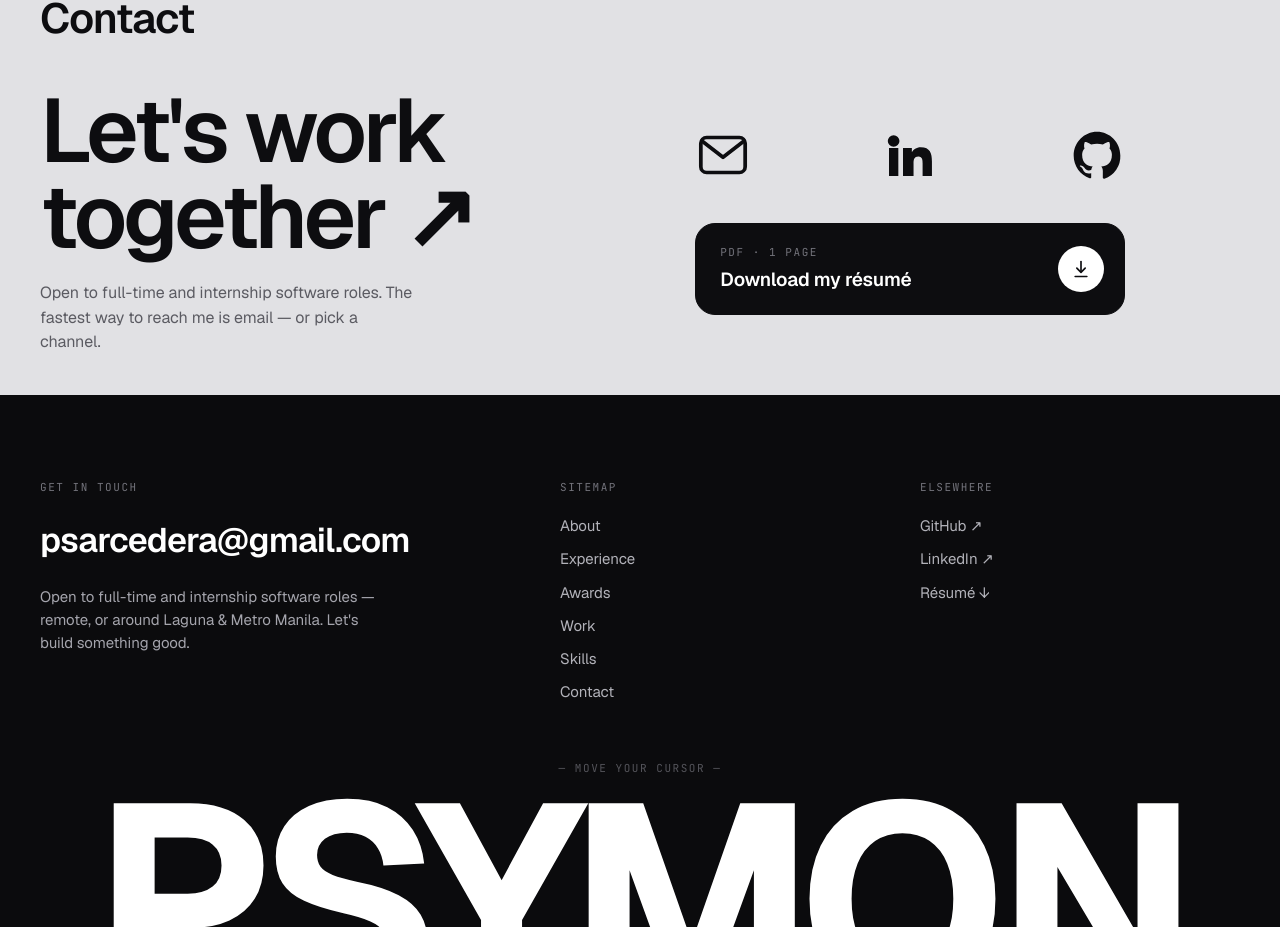
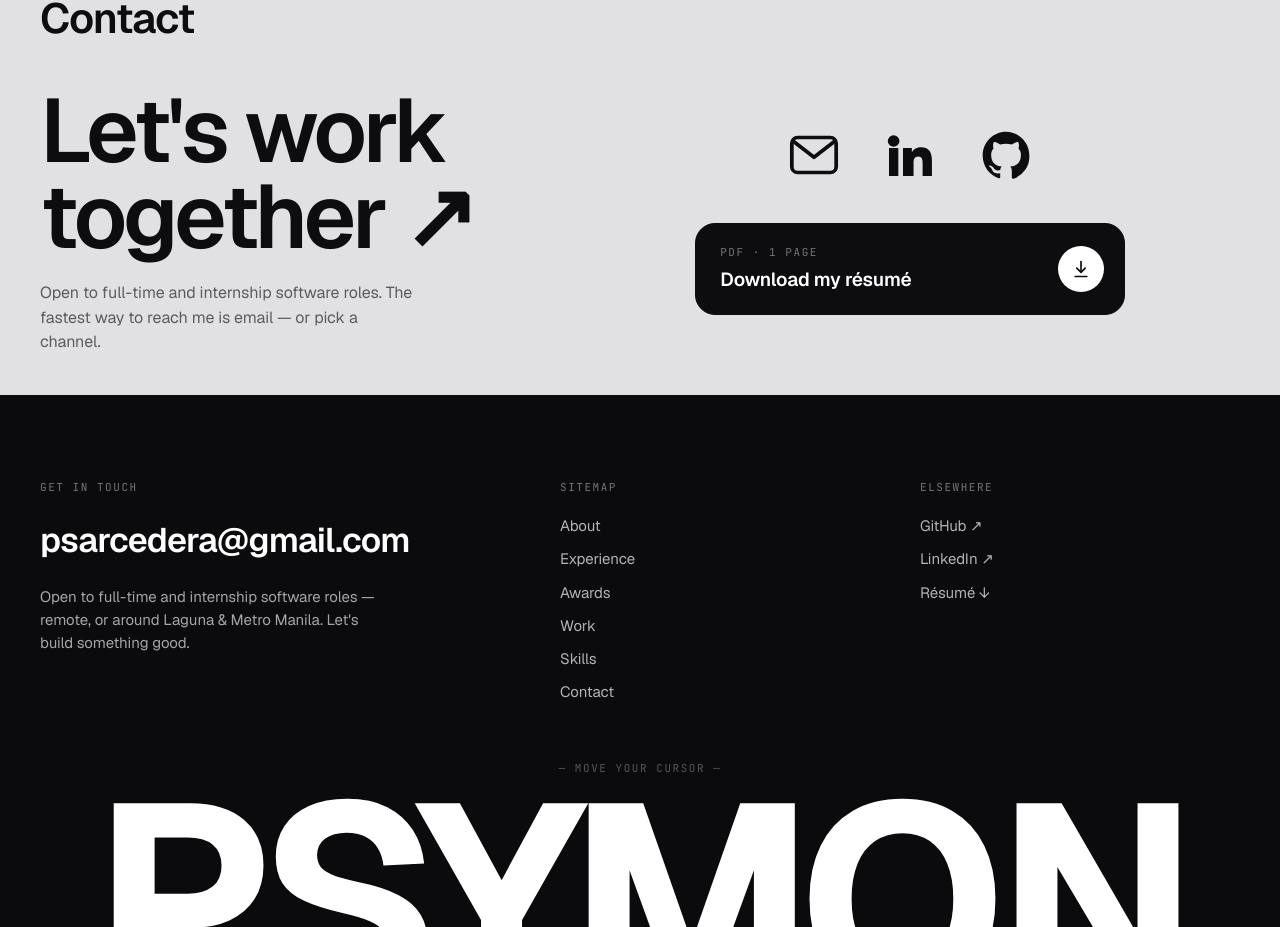
Before and after one commit to PsymonSezArcedera/psarcedera, a Next.js app: page / in a window 1280 px wide. Shown: the part 4817-5744 px from the top of the page. Built offline with nearby package versions, Linux system fonts and the light colour scheme.

Commit message:
style: cluster contact icons at the center of the row

```diff
--- a/components/Contact.tsx
+++ b/components/Contact.tsx
@@ -93,7 +93,7 @@ export function Contact() {
           </Reveal>
 
           <Reveal>
-            <div className="group/grid flex max-w-[430px] items-center justify-between gap-7">
+            <div className="group/grid flex max-w-[430px] items-center justify-center gap-10 max-[860px]:gap-7">
               <Link
                 href={`mailto:${EMAIL}`}
                 aria-label="Email"
```
